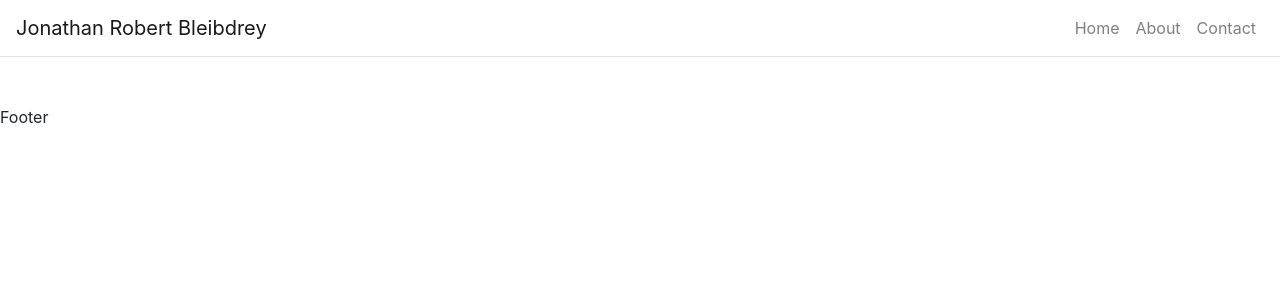
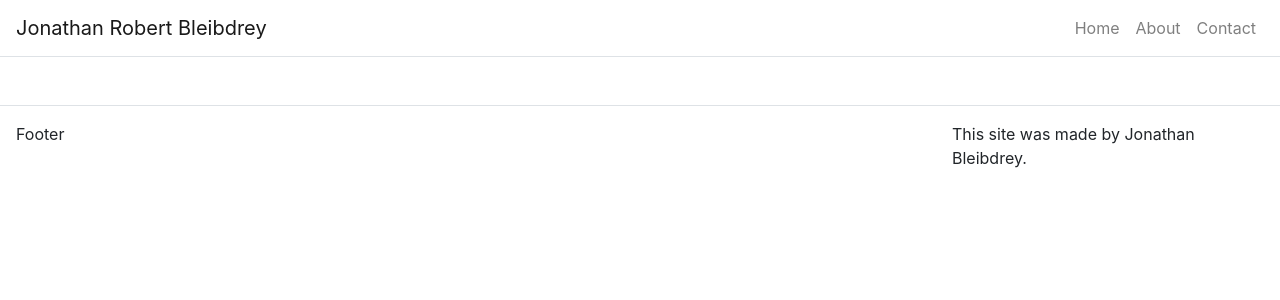
Before and after one commit to jonbleibdrey/personal_site, a React (Create React App) app: page / in a window 1280 px wide. Shown: the top 300 px of the page. Built offline with nearby package versions, Linux system fonts and the light colour scheme.

Commit message:
finished up footer

```diff
--- a/src/components/Footer.js
+++ b/src/components/Footer.js
@@ -8,9 +8,13 @@
        <footer className='mt-5'>
 
            <Container fluid={true}>
-               <Row>
+               <Row className="border-top justify-content-between p-3">
                    <Col className='p-0' md={3} sm={12}>
                    Footer
+                   </Col>
+
+                   <Col className="p-0 d-flex justify-content-end" md={3}>
+                       This site was made by Jonathan Bleibdrey.
                    </Col>
                </Row>
            </Container>
```
